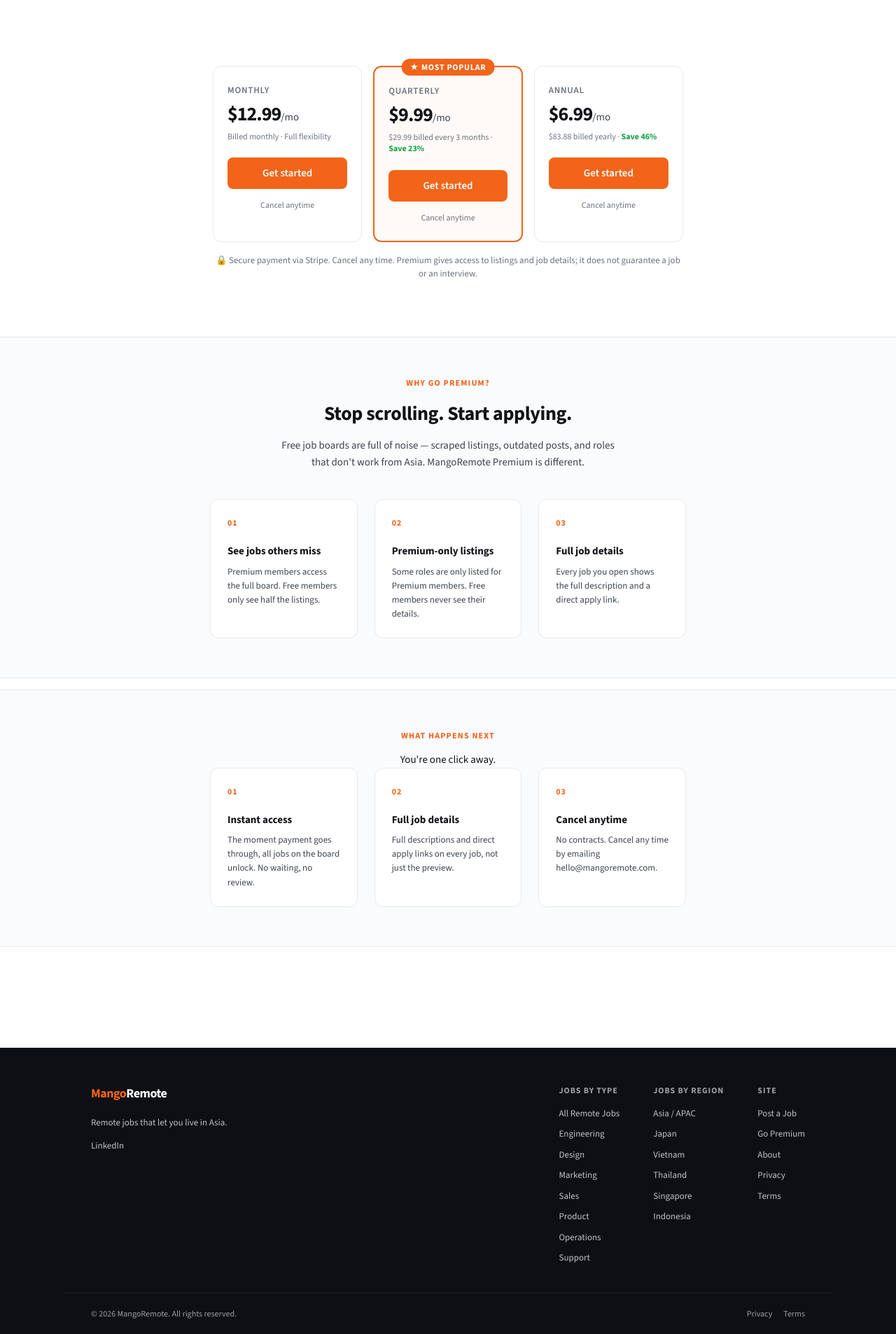
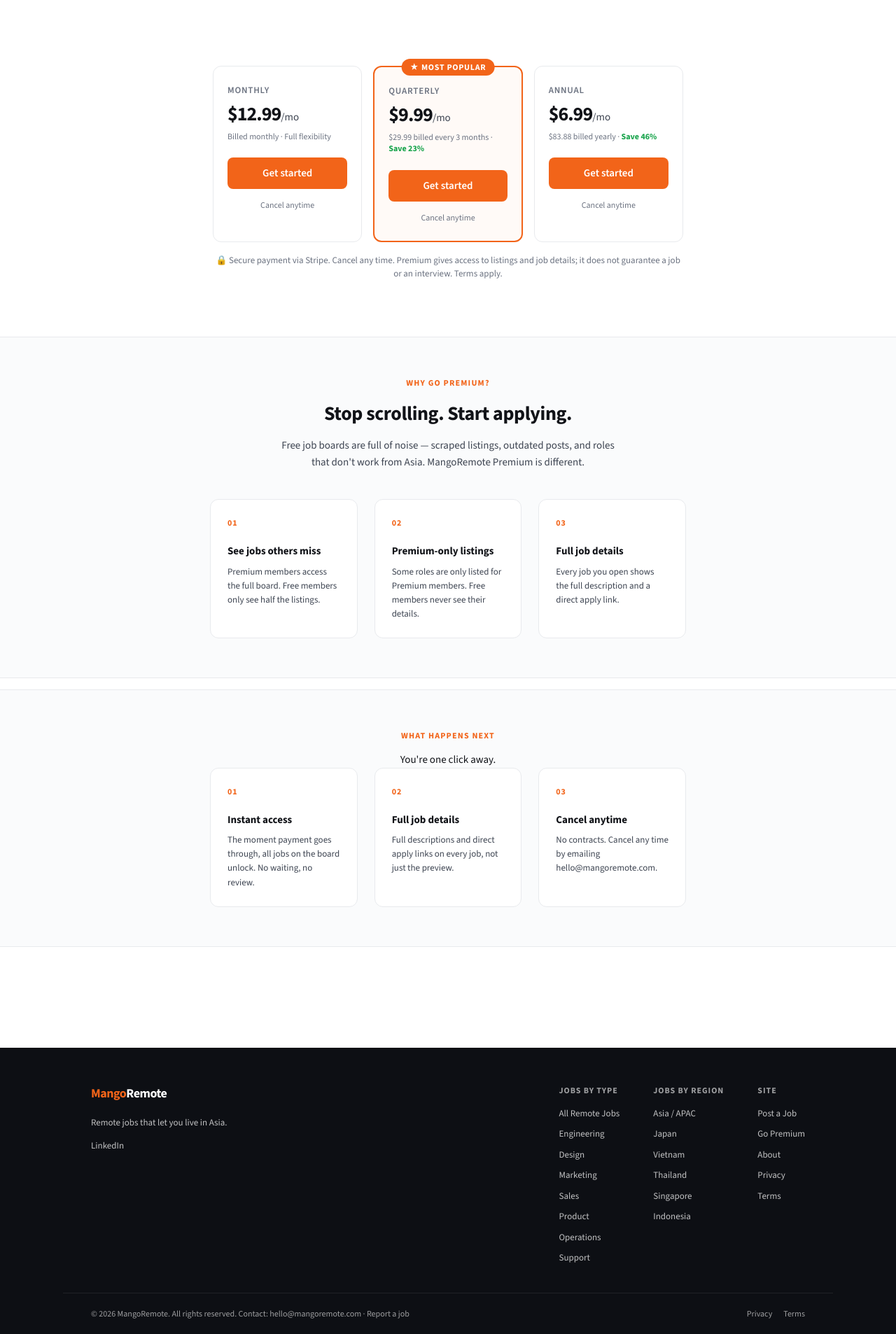
Before and after one commit to MangoRemote/mango-remote, a Next.js app: page /premium in a window 1280 px wide. Shown: the part 486-2392 px from the top of the page at 70% size. Built offline with nearby package versions, Linux system fonts and the light colour scheme; no server answers; the database is empty.

Commit message:
Add contact and job-report links, Terms links on signup and Premium

```diff
--- a/app/auth/login/page.tsx
+++ b/app/auth/login/page.tsx
@@ -140,6 +140,11 @@
             </div>
           )}
           {error && <div className="form-error">{error}</div>}
+          {mode === 'signup' && (
+            <p style={{ fontSize: 13, color: 'var(--subtle)', margin: '0 0 12px' }}>
+              By creating an account you agree to our <a href="/terms" style={{ color: 'var(--accent)' }}>Terms</a> and <a href="/privacy" style={{ color: 'var(--accent)' }}>Privacy Policy</a>.
+            </p>
+          )}
           <button type="submit" className="btn-primary auth-submit" disabled={loading}>
             {loading ? '...' : mode === 'login' ? 'Sign in' : mode === 'signup' ? 'Create account' : 'Send reset link'}
           </button>
--- a/app/jobs/[slug]/page.tsx
+++ b/app/jobs/[slug]/page.tsx
@@ -144,6 +144,9 @@
           {job.expires_at && <li><strong>Expires:</strong> {new Date(job.expires_at).toLocaleDateString()}</li>}
         </ul>
       </div>
+      <p style={{ fontSize: '13px', color: '#6B7280', marginTop: '16px' }}>
+        Something wrong with this listing? <a href={`mailto:hello@mangoremote.com?subject=${encodeURIComponent('Report job: ' + job.title + ' (' + job.slug + ')')}`} style={{ color: '#F26419' }}>Report it</a>.
+      </p>
     </main>
   )
 }
--- a/app/premium/page.tsx
+++ b/app/premium/page.tsx
@@ -92,7 +92,7 @@
             </div>
           </div>
         )}
-        <p className="premium-stripe-note">🔒 Secure payment via Stripe. Cancel any time. Premium gives access to listings and job details; it does not guarantee a job or an interview.</p>
+        <p className="premium-stripe-note">🔒 Secure payment via Stripe. Cancel any time. Premium gives access to listings and job details; it does not guarantee a job or an interview. <a href="/terms">Terms apply</a>.</p>
       </div>
 
       {/* Why section */}
--- a/components/Footer.tsx
+++ b/components/Footer.tsx
@@ -47,7 +47,7 @@
       </div>
 
       <div className="footer-bottom">
-        <span>© {new Date().getFullYear()} MangoRemote. All rights reserved.</span>
+        <span>© {new Date().getFullYear()} MangoRemote. All rights reserved. Contact: <a href="mailto:hello@mangoremote.com">hello@mangoremote.com</a> · <a href="mailto:hello@mangoremote.com?subject=Report%20a%20job">Report a job</a></span>
         <div style={{ display: 'flex', gap: 16 }}>
           <Link href="/privacy">Privacy</Link>
           <Link href="/terms">Terms</Link>
```
